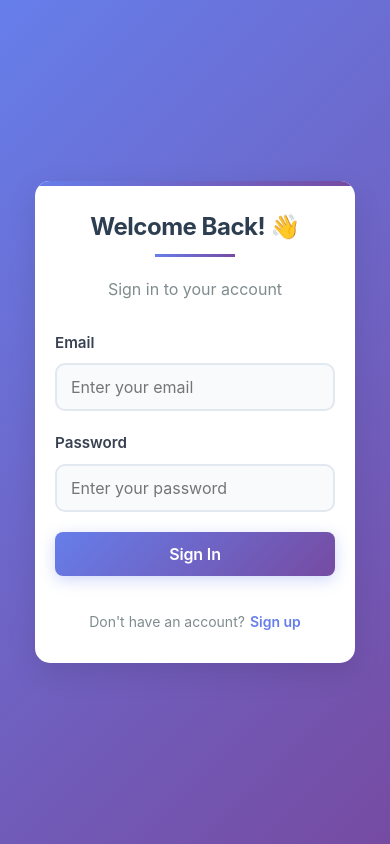
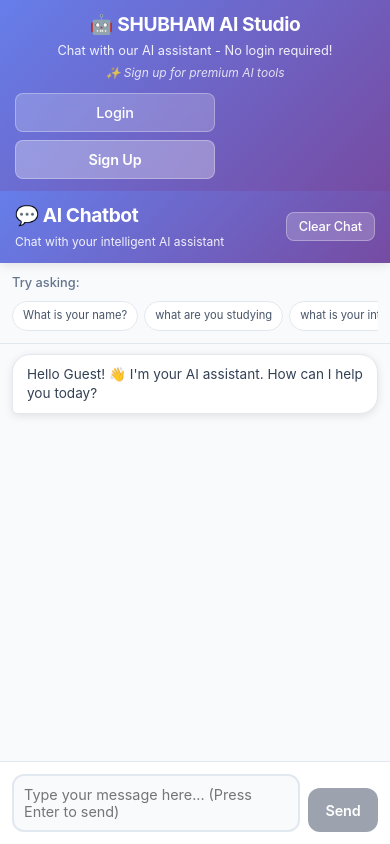
Before and after one commit to shubhamkataria2005/ai-chatbot-frontend, a React (Create React App) app: page / in a window 390 px wide. Built offline with nearby package versions, Linux system fonts and the light colour scheme; a web font is replaced by a local one.

Commit message:
fixed css for mobile and added guest dashboard

```diff
--- a/src/App.css
+++ b/src/App.css
@@ -15,6 +15,79 @@ body {
   display: flex;
   justify-content: center;
   align-items: center;
+}
+
+/* Public Chat Container */
+.public-chat-container {
+  width: 100%;
+  height: 100vh;
+  display: flex;
+  flex-direction: column;
+  background: white;
+}
+
+.public-header {
+  background: linear-gradient(135deg, #667eea 0%, #764ba2 100%);
+  color: white;
+  padding: 15px 20px;
+  display: flex;
+  justify-content: space-between;
+  align-items: center;
+  box-shadow: 0 2px 10px rgba(0,0,0,0.1);
+  flex-shrink: 0;
+  position: relative;
+}
+
+.public-header .header-content h1 {
+  margin: 0;
+  font-size: 1.4rem;
+  font-weight: 700;
+}
+
+.public-header .header-content p {
+  margin: 4px 0 0 0;
+  opacity: 0.9;
+  font-size: 0.85rem;
+}
+
+.public-header .header-content .premium-tools {
+  margin: 2px 0 0 0;
+  font-size: 0.75rem;
+  opacity: 0.8;
+  font-style: italic;
+}
+
+.auth-buttons {
+  display: flex;
+  gap: 10px;
+}
+
+.auth-btn {
+  padding: 8px 16px;
+  background: rgba(255, 255, 255, 0.2);
+  color: white;
+  border: 1px solid rgba(255, 255, 255, 0.3);
+  border-radius: 8px;
+  cursor: pointer;
+  font-weight: 500;
+  transition: all 0.3s;
+  backdrop-filter: blur(10px);
+  font-size: 0.85rem;
+}
+
+.auth-btn:hover {
+  background: rgba(255, 255, 255, 0.3);
+  transform: translateY(-1px);
+}
+
+.auth-btn.signup {
+  background: rgba(255, 255, 255, 0.3);
+  font-weight: 600;
+}
+
+.auth-btn.dashboard {
+  background: rgba(255, 255, 255, 0.25);
+  font-weight: 600;
 }
 
 /* Loading Screen Styles */
@@ -62,7 +135,24 @@ body {
 /* Responsive Design */
 @media (max-width: 768px) {
   .App {
-    padding: 10px;
+    padding: 0;
+  }
+
+  .public-header {
+    padding: 12px 15px;
+    flex-direction: column;
+    gap: 10px;
+    text-align: center;
+  }
+
+  .auth-buttons {
+    width: 100%;
+    justify-content: center;
+  }
+
+  .auth-btn {
+    padding: 10px 20px;
+    font-size: 0.9rem;
   }
 
   .loading-content {
@@ -74,3 +164,23 @@ body {
     font-size: 1.5rem;
   }
 }
+
+@media (max-width: 480px) {
+  .public-header .header-content h1 {
+    font-size: 1.2rem;
+  }
+
+  .public-header .header-content p {
+    font-size: 0.8rem;
+  }
+
+  .auth-buttons {
+    flex-direction: column;
+    gap: 8px;
+  }
+
+  .auth-btn {
+    width: 100%;
+    max-width: 200px;
+  }
+}
--- a/src/App.js
+++ b/src/App.js
@@ -3,10 +3,11 @@ import './App.css';
 import Login from './components/Login';
 import Signup from './components/Signup';
 import Dashboard from './components/Dashboard';
+import Chat from './components/Chat';
 import { API_BASE_URL } from './config';
 
 function App() {
-  const [currentView, setCurrentView] = useState('login');
+  const [currentView, setCurrentView] = useState('public-chat');
   const [user, setUser] = useState(null);
   const [sessionToken, setSessionToken] = useState(null);
   const [loading, setLoading] = useState(true);
@@ -17,7 +18,6 @@ function App() {
     const savedUser = localStorage.getItem('user');
 
     if (token && savedUser) {
-      // Validate session with backend
       validateSession(token, JSON.parse(savedUser));
     } else {
       setLoading(false);
@@ -40,7 +40,6 @@ function App() {
         setUser(savedUser);
         setCurrentView('dashboard');
       } else {
-        // Session invalid, clear storage
         localStorage.removeItem('sessionToken');
         localStorage.removeItem('user');
       }
@@ -56,7 +55,6 @@ function App() {
     setSessionToken(token);
     setCurrentView('dashboard');
 
-    // Save to localStorage
     localStorage.setItem('sessionToken', token);
     localStorage.setItem('user', JSON.stringify(userData));
   };
@@ -64,7 +62,6 @@ function App() {
   const handleLogout = async () => {
     if (sessionToken) {
       try {
-        // Call logout API
         await fetch(`${API_BASE_URL}/api/auth/logout`, {
           method: 'POST',
           headers: {
@@ -76,16 +73,23 @@ function App() {
       }
     }
 
-    // Clear state and storage
     setUser(null);
     setSessionToken(null);
-    setCurrentView('login');
+    setCurrentView('public-chat');
     localStorage.removeItem('sessionToken');
     localStorage.removeItem('user');
   };
 
   const switchToSignup = () => setCurrentView('signup');
   const switchToLogin = () => setCurrentView('login');
+  const switchToPublicChat = () => setCurrentView('public-chat');
+  const switchToDashboard = () => {
+    if (user) {
+      setCurrentView('dashboard');
+    } else {
+      setCurrentView('login');
+    }
+  };
 
   // Show loading screen while checking authentication
   if (loading) {
@@ -102,25 +106,60 @@ function App() {
 
   return (
     <div className="App">
+      {/* Public Chat - Default landing page for guests */}
+      {currentView === 'public-chat' && (
+        <div className="public-chat-container">
+          <div className="public-header">
+            <div className="header-content">
+              <h1>🤖 SHUBHAM AI Studio</h1>
+              <p>Chat with our AI assistant - No login required!</p>
+              <p className="premium-tools">✨ Sign up for premium AI tools</p>
+            </div>
+            <div className="auth-buttons">
+              {!user ? (
+                <>
+                  <button className="auth-btn" onClick={switchToLogin}>
+                    Login
+                  </button>
+                  <button className="auth-btn signup" onClick={switchToSignup}>
+                    Sign Up
+                  </button>
+                </>
+              ) : (
+                <button className="auth-btn dashboard" onClick={switchToDashboard}>
+                  🚀 Go to Dashboard
+                </button>
+              )}
+            </div>
+          </div>
+          <Chat user={user || { username: 'Guest' }} sessionToken={sessionToken} />
+        </div>
+      )}
+
+      {/* Authentication Views */}
       {currentView === 'login' && (
         <Login
           onLoginSuccess={handleLoginSuccess}
           onSwitchToSignup={switchToSignup}
+          onSwitchToChat={switchToPublicChat}
         />
       )}
 
       {currentView === 'signup' && (
         <Signup
-          onSignupSuccess={switchToLogin}
+          onSignupSuccess={handleLoginSuccess}
           onSwitchToLogin={switchToLogin}
+          onSwitchToChat={switchToPublicChat}
         />
       )}
 
+      {/* Dashboard - Only for authenticated users */}
       {currentView === 'dashboard' && user && (
         <Dashboard
           user={user}
           sessionToken={sessionToken}
           onLogout={handleLogout}
+          onSwitchToChat={switchToPublicChat}
         />
       )}
     </div>
--- a/src/components/Dashboard.css
+++ b/src/components/Dashboard.css
@@ -6,11 +6,11 @@
   font-family: 'Segoe UI', Tahoma, Geneva, Verdana, sans-serif;
   position: relative;
   overflow: hidden;
-  margin: 0; /* Ensure no margin */
-  padding: 0; /* Ensure no padding */
+  margin: 0;
+  padding: 0;
 }
 
-/* Mobile Header with Scrollable Tools */
+/* Mobile Header */
 .mobile-header {
   display: none;
   background: white;
@@ -21,19 +21,64 @@
   top: 0;
   left: 0;
   right: 0;
+  overflow: hidden;
+}
+
+.mobile-header-top {
+  display: flex;
+  justify-content: space-between;
+  align-items: center;
+  padding: 12px 15px;
+  background: linear-gradient(135deg, #667eea 0%, #764ba2 100%);
+  color: white;
+  height: 60px;
+  box-sizing: border-box;
+}
+
+.mobile-menu-toggle {
+  flex: 1;
+}
+
+.menu-button {
+  background: rgba(255, 255, 255, 0.2);
+  color: white;
+  border: 1px solid rgba(255, 255, 255, 0.3);
+  border-radius: 8px;
+  padding: 8px 12px;
+  cursor: pointer;
+  font-size: 1.2rem;
+  backdrop-filter: blur(10px);
+  transition: all 0.3s ease;
+}
+
+.menu-button:hover {
+  background: rgba(255, 255, 255, 0.3);
+}
+
+.mobile-welcome {
+  flex: 2;
+  text-align: center;
+  font-weight: 600;
+  font-size: 0.9rem;
+}
+
+/* Mobile Tools Navigation */
+.mobile-tools-container {
+  display: flex;
+  align-items: center;
+  background: white;
+  padding: 12px 15px;
+  border-bottom: 1px solid #e2e8f0;
   height: 70px;
-  overflow-x: auto;
-  overflow-y: hidden;
-  -webkit-overflow-scrolling: touch;
+  box-sizing: border-box;
 }
 
 .mobile-tools-scroll {
   display: flex;
   gap: 8px;
-  padding: 10px 15px;
-  height: 100%;
-  align-items: center;
-  min-width: min-content;
+  overflow-x: auto;
+  -webkit-overflow-scrolling: touch;
+  flex: 1;
 }
 
 .mobile-tool-item {
@@ -73,17 +118,103 @@
   white-space: nowrap;
 }
 
+/* Mobile Menu Overlay */
+.mobile-menu-overlay {
+  position: fixed;
+  top: 0;
+  left: 0;
+  right: 0;
+  bottom: 0;
+  background: rgba(0, 0, 0, 0.5);
+  z-index: 1000;
+  display: flex;
+  align-items: flex-start;
+  justify-content: flex-start;
+}
+
+.mobile-menu-content {
+  background: white;
+  width: 80%;
+  max-width: 300px;
+  height: 100%;
+  padding: 20px;
+  box-shadow: 2px 0 10px rgba(0, 0, 0, 0.1);
+  animation: slideIn 0.3s ease;
+}
+
+.mobile-menu-header {
+  display: flex;
+  justify-content: space-between;
+  align-items: center;
+  margin-bottom: 30px;
+  padding-bottom: 15px;
+  border-bottom: 1px solid #e2e8f0;
+}
+
+.mobile-menu-header h3 {
+  color: #2c3e50;
+  font-size: 1.2rem;
+  margin: 0;
+}
+
+.close-menu {
+  background: none;
+  border: none;
+  font-size: 1.5rem;
+  cursor: pointer;
+  color: #6b7280;
+  padding: 5px;
+}
+
+.close-menu:hover {
+  color: #374151;
+}
+
+.mobile-menu-items {
+  display: flex;
+  flex-direction: column;
+  gap: 10px;
+}
+
+.mobile-menu-item {
+  padding: 15px;
+  background: #f8fafc;
+  border: 1px solid #e2e8f0;
+  border-radius: 8px;
+  cursor: pointer;
+  font-size: 1rem;
+  font-weight: 500;
+  text-align: left;
+  transition: all 0.3s ease;
+  color: #374151;
+}
+
+.mobile-menu-item:hover {
+  background: #e2e8f0;
+  transform: translateX(5px);
+}
+
+.mobile-menu-item.logout {
+  background: #fef2f2;
+  border-color: #fecaca;
+  color: #dc2626;
+}
+
+.mobile-menu-item.logout:hover {
+  background: #fee2e2;
+}
+
 /* Hide scrollbar for mobile tools */
-.mobile-header::-webkit-scrollbar {
+.mobile-tools-scroll::-webkit-scrollbar {
   display: none;
 }
 
-.mobile-header {
+.mobile-tools-scroll {
   -ms-overflow-style: none;
   scrollbar-width: none;
 }
 
-/* Desktop Sidebar - FIXED POSITION */
+/* Desktop Sidebar */
 .desktop-sidebar {
   width: 300px;
   background: white;
@@ -199,15 +330,17 @@
 
 .logout-btn:hover {
   background: #dc2626;
+  transform: translateY(-1px);
 }
 
 /* Main Content */
 .main-content {
   flex: 1;
-  overflow: auto;
+  overflow: hidden;
   background: #f8fafc;
-  height: 100vh;
   width: 100%;
+  display: flex;
+  flex-direction: column;
 }
 
 .coming-soon {
@@ -219,9 +352,10 @@
   text-align: center;
   padding: 20px;
   background: white;
-  margin: 10px;
   border-radius: 12px;
   box-shadow: 0 2px 4px rgba(0, 0, 0, 0.05);
+  flex: 1;
+  margin: 10px;
 }
 
 .coming-soon h1 {
@@ -234,6 +368,29 @@
   font-size: 1rem;
   color: #9ca3af;
   margin-bottom: 8px;
+}
+
+/* Chat Container - Make it fill available space properly */
+.chat-container {
+  height: 100%;
+  display: flex;
+  flex-direction: column;
+  background: white;
+}
+
+.chat-container .chat-header {
+  flex-shrink: 0;
+  z-index: 10;
+}
+
+.chat-container .messages-container-wrapper {
+  flex: 1;
+  min-height: 0;
+  overflow: hidden;
+}
+
+.chat-container .input-container {
+  flex-shrink: 0;
 }
 
 /* Scrollbar Styling */
@@ -255,7 +412,17 @@
   background: #94a3b8;
 }
 
-/* Mobile-first responsive design */
+/* Animations */
+@keyframes slideIn {
+  from {
+    transform: translateX(-100%);
+  }
+  to {
+    transform: translateX(0);
+  }
+}
+
+/* Mobile-first responsive design - SIMPLIFIED APPROACH */
 @media (max-width: 767px) {
   .mobile-header {
     display: block;
@@ -265,18 +432,34 @@
     display: none;
   }
 
-  .main-content {
-    height: calc(100vh - 70px);
-    margin-top: 70px;
+  /* Simple flexbox layout - no complex calculations */
+  .dashboard {
+    flex-direction: column;
+    height: 100vh;
     width: 100vw;
-    margin-left: 0; /* Ensure no left margin on mobile */
   }
 
-  .dashboard {
-    flex-direction: column;
+  .mobile-header {
+    position: fixed;
+    top: 0;
+    left: 0;
+    right: 0;
+    height: 130px; /* Fixed total height: 60px + 70px */
+  }
+
+  .main-content {
+    margin-top: 130px; /* Push content below fixed header */
+    height: calc(100vh - 130px); /* Fill remaining space */
     width: 100vw;
-    height: 100vh;
-    overflow: hidden;
+  }
+
+  /* Ensure chat uses full available height */
+  .chat-container {
+    height: 100%;
+  }
+
+  .chat-container .messages-container-wrapper {
+    height: 100%;
   }
 }
 
@@ -295,8 +478,8 @@
 
   .main-content {
     width: calc(100vw - 300px);
+    margin-left: 300px;
     margin-top: 0;
-    margin-left: 300px; /* Push content to the right of sidebar */
     height: 100vh;
   }
 
@@ -308,7 +491,17 @@
 /* Mobile landscape optimization */
 @media (max-height: 500px) and (orientation: landscape) {
   .mobile-header {
-    height: 60px;
+    height: 100px; /* Reduced height for landscape */
+  }
+
+  .mobile-header-top {
+    height: 50px;
+    padding: 8px 15px;
+  }
+
+  .mobile-tools-container {
+    height: 50px;
+    padding: 8px 15px;
   }
 
   .mobile-tool-item {
@@ -317,7 +510,7 @@
   }
 
   .mobile-tool-icon {
-    font-size: 1.3rem;
+    font-size: 1.2rem;
   }
 
   .mobile-tool-name {
@@ -325,16 +518,25 @@
   }
 
   .main-content {
-    height: calc(100vh - 60px);
-    margin-top: 60px;
+    margin-top: 100px;
+    height: calc(100vh - 100px);
   }
 }
 
 /* Very small phones */
 @media (max-width: 360px) {
-  .mobile-tools-scroll {
-    padding: 10px 8px;
-    gap: 6px;
+  .mobile-header {
+    height: 120px; /* Slightly reduced for very small screens */
+  }
+
+  .mobile-header-top {
+    height: 55px;
+    padding: 10px 12px;
+  }
+
+  .mobile-tools-container {
+    height: 65px;
+    padding: 10px 12px;
   }
 
   .mobile-tool-item {
@@ -349,4 +551,13 @@
   .mobile-tool-name {
     font-size: 0.65rem;
   }
+
+  .mobile-welcome {
+    font-size: 0.8rem;
+  }
+
+  .main-content {
+    margin-top: 120px;
+    height: calc(100vh - 120px);
+  }
 }
--- a/src/components/Dashboard.js
+++ b/src/components/Dashboard.js
@@ -8,8 +8,9 @@ import WeatherPredictor from './tools/WeatherPredictor';
 import CarRecognizer from './tools/CarRecognizer';
 import RetailDealsPredictor from './tools/RetailDealsPredictor';
 
-const Dashboard = ({ user, sessionToken, onLogout }) => {
+const Dashboard = ({ user, sessionToken, onLogout, onSwitchToChat }) => {
   const [activeTool, setActiveTool] = useState('chat');
+  const [showMobileMenu, setShowMobileMenu] = useState(false);
 
   const tools = [
     { id: 'chat', name: 'AI Chatbot', icon: '💬', description: 'Chat with AI assistant' },
@@ -23,6 +24,12 @@ const Dashboard = ({ user, sessionToken, onLogout }) => {
 
   const handleToolClick = (toolId) => {
     setActiveTool(toolId);
+    setShowMobileMenu(false);
+  };
+
+  const handleLogout = () => {
+    setShowMobileMenu(false);
+    onLogout();
   };
 
   const renderActiveTool = () => {
@@ -48,8 +55,24 @@ const Dashboard = ({ user, sessionToken, onLogout }) => {
 
   return (
     <div className="dashboard">
-      {/* Mobile Header with Scrollable Tools */}
+      {/* Mobile Header */}
       <div className="mobile-header">
+        <div className="mobile-header-top">
+          <div className="mobile-menu-toggle">
+            <button
+              className="menu-button"
+              onClick={() => setShowMobileMenu(!showMobileMenu)}
+            >
+              ☰
+            </button>
+          </div>
+          <div className="mobile-welcome">
+            <span>Welcome, {user.username}!</span>
+          </div>
+        </div>
+
+        {/* Mobile Tools Navigation */}
+        <div className="mobile-tools-container">
           <div className="mobile-tools-scroll">
             {tools.map(tool => (
               <div
@@ -64,12 +87,38 @@ const Dashboard = ({ user, sessionToken, onLogout }) => {
           </div>
         </div>
 
-      {/* Main Content */}
+        {/* Mobile Menu Overlay */}
+        {showMobileMenu && (
+          <div className="mobile-menu-overlay">
+            <div className="mobile-menu-content">
+              <div className="mobile-menu-header">
+                <h3>🤖 SHUBHAM AI Studio</h3>
+                <button
+                  className="close-menu"
+                  onClick={() => setShowMobileMenu(false)}
+                >
+                  ✕
+                </button>
+              </div>
+              <div className="mobile-menu-items">
+                <button
+                  className="mobile-menu-item logout"
+                  onClick={handleLogout}
+                >
+                  🚪 Logout
+                </button>
+              </div>
+            </div>
+          </div>
+        )}
+      </div>
+
+      {/* Main Content - No fixed margins, let flexbox handle it */}
       <div className="main-content">
         {renderActiveTool()}
       </div>
 
-      {/* Desktop Sidebar - Only visible on desktop */}
+      {/* Desktop Sidebar */}
       <div className="desktop-sidebar">
         <div className="sidebar-header">
           <h2>🤖 SHUBHAM AI Studio</h2>
--- a/src/components/Login.js
+++ b/src/components/Login.js
@@ -2,7 +2,7 @@ import React, { useState } from 'react';
 import './Auth.css';
 import { API_BASE_URL } from '../config';
 
-const Login = ({ onLoginSuccess, onSwitchToSignup }) => {
+const Login = ({ onLoginSuccess, onSwitchToSignup, onSwitchToChat }) => {
   const [formData, setFormData] = useState({
     email: '',
     password: ''
@@ -15,7 +15,7 @@ const Login = ({ onLoginSuccess, onSwitchToSignup }) => {
       ...formData,
       [e.target.name]: e.target.value
     });
-    setError(''); // Clear error when user types
+    setError('');
   };
 
   const handleSubmit = async (e) => {
@@ -50,7 +50,7 @@ const Login = ({ onLoginSuccess, onSwitchToSignup }) => {
     <div className="auth-container">
       <div className="auth-card">
         <h2>Welcome Back! 👋</h2>
-        <p>Sign in to your account</p>
+        <p>Sign in to access premium AI tools</p>
 
         {error && <div className="error-message">{error}</div>}
 
@@ -94,6 +94,16 @@ const Login = ({ onLoginSuccess, onSwitchToSignup }) => {
             Sign up
           </span>
         </div>
+
+        <div className="auth-actions">
+          <button
+            type="button"
+            className="back-button"
+            onClick={onSwitchToChat}
+          >
+            ← Back to Public Chat
+          </button>
+        </div>
       </div>
     </div>
   );
--- a/src/components/Signup.js
+++ b/src/components/Signup.js
@@ -2,7 +2,7 @@ import React, { useState } from 'react';
 import './Auth.css';
 import { API_BASE_URL } from '../config';
 
-const Signup = ({ onSignupSuccess, onSwitchToLogin }) => {
+const Signup = ({ onSignupSuccess, onSwitchToLogin, onSwitchToChat }) => {
   const [formData, setFormData] = useState({
     username: '',
     email: '',
@@ -38,10 +38,10 @@ const Signup = ({ onSignupSuccess, onSwitchToLogin }) => {
       const data = await response.json();
 
       if (data.success) {
-        setSuccess('Account created successfully! Please sign in.');
+        setSuccess('Account created successfully! Redirecting...');
         setTimeout(() => {
-          onSignupSuccess();
-        }, 2000);
+          onSignupSuccess(data.user, data.sessionToken);
+        }, 1500);
       } else {
         setError(data.message || 'Registration failed');
       }
@@ -56,7 +56,7 @@ const Signup = ({ onSignupSuccess, onSwitchToLogin }) => {
     <div className="auth-container">
       <div className="auth-card">
         <h2>Create Account 🚀</h2>
-        <p>Join our AI chatbot community</p>
+        <p>Join our AI community for premium tools</p>
 
         {error && <div className="error-message">{error}</div>}
         {success && <div className="success-message">{success}</div>}
@@ -113,6 +113,16 @@ const Signup = ({ onSignupSuccess, onSwitchToLogin }) => {
             Sign in
           </span>
         </div>
+
+        <div className="auth-actions">
+          <button
+            type="button"
+            className="back-button"
+            onClick={onSwitchToChat}
+          >
+            ← Back to Public Chat
+          </button>
+        </div>
       </div>
     </div>
   );
```
Also changed, not shown: src/components/Auth.css (+30 -0 lines). Lines whose indentation alone changed are shown as unchanged.
